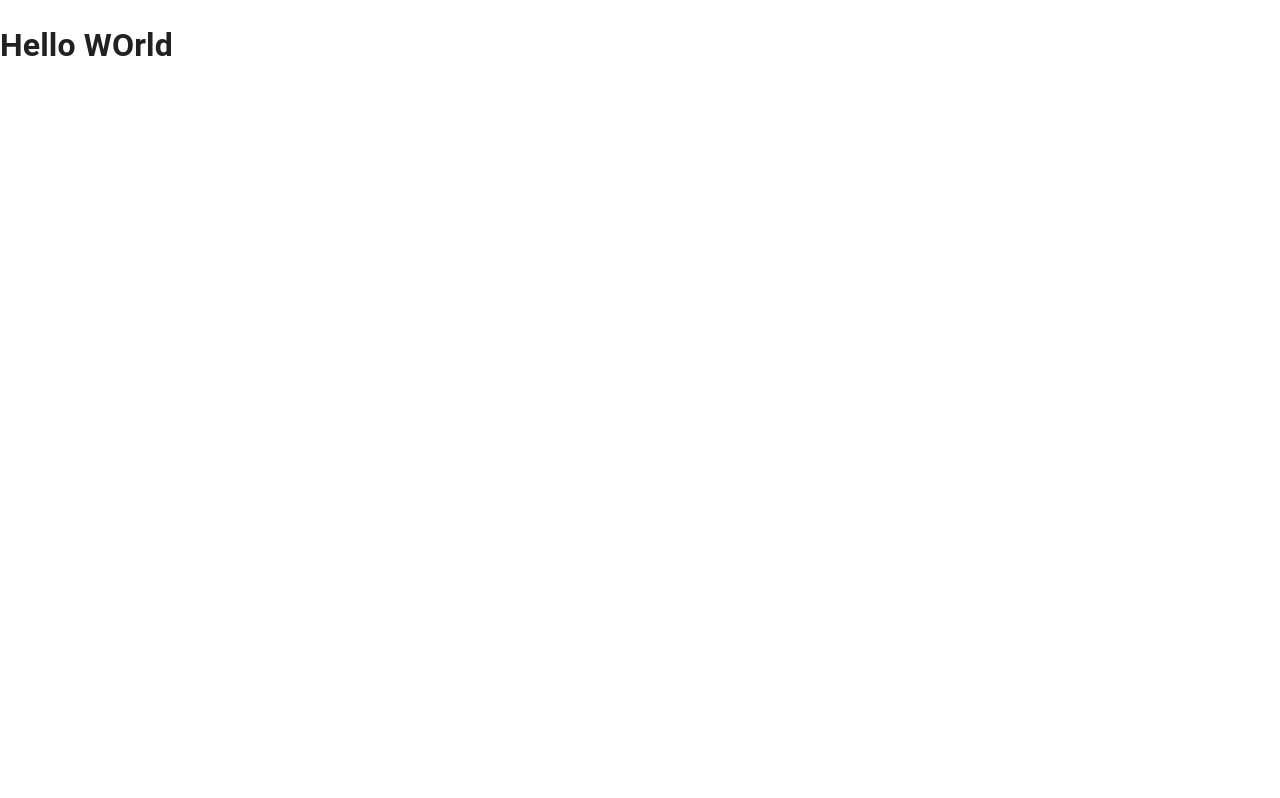
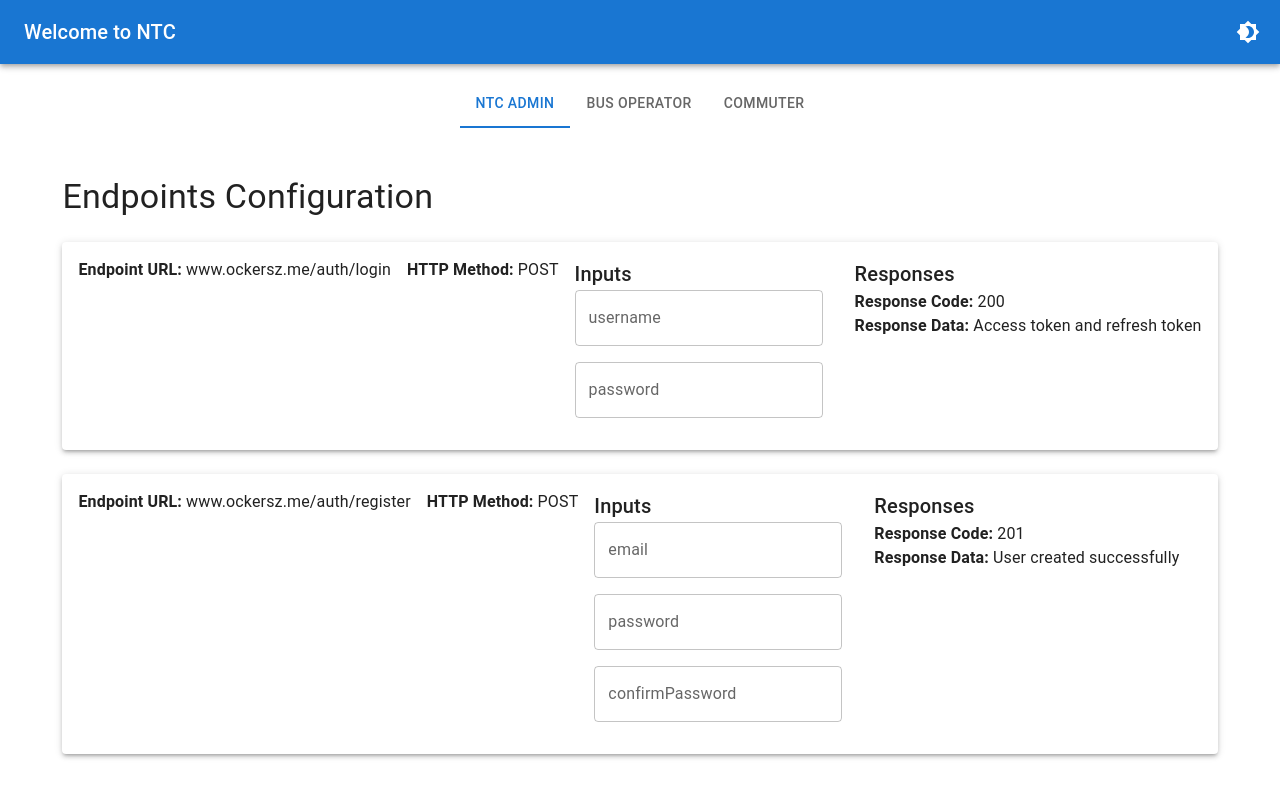
Before and after one commit to Ockersz/ntc_api, a React (Create React App) app in the folder exhibit-client/: page / in a window 1280 px wide. Shown: the top 798 px of the page. Built offline with nearby package versions, Linux system fonts and the light colour scheme.

Commit message:
Add main application structure with theme support and dynamic endpoint configuration

```diff
--- a/exhibit-client/src/App.js
+++ b/exhibit-client/src/App.js
@@ -1,9 +1,117 @@
-function App() {
+import { Brightness4, Brightness7 } from "@mui/icons-material";
+import {
+  AppBar,
+  Box,
+  CssBaseline,
+  IconButton,
+  Tab,
+  Tabs,
+  Toolbar,
+  Typography,
+} from "@mui/material";
+import { ThemeProvider, createTheme } from "@mui/material/styles";
+import React, { useState } from "react";
+import BusOperator from "./pages/BusOperator";
+import Commuter from "./pages/Commuter";
+import NtcAdmin from "./pages/NtcAdmin";
+
+function TabPanel(props) {
+  const { children, value, index, ...other } = props;
+
   return (
-    <div className="App">
-      <h1>Hello WOrld </h1>
+    <div
+      role="tabpanel"
+      hidden={value !== index}
+      id={`simple-tabpanel-${index}`}
+      aria-labelledby={`simple-tab-${index}`}
+      {...other}
+    >
+      {value === index && (
+        <Box sx={{ p: 3 }}>
+          <Typography>{children}</Typography>
+        </Box>
+      )}
     </div>
   );
 }
 
+function a11yProps(index) {
+  return {
+    id: `simple-tab-${index}`,
+    "aria-controls": `simple-tabpanel-${index}`,
+  };
+}
+
+function App() {
+  const [value, setValue] = useState(0);
+  const [darkMode, setDarkMode] = useState(false);
+
+  const handleChange = (event, newValue) => {
+    setValue(newValue);
+  };
+
+  const handleThemeChange = () => {
+    setDarkMode(!darkMode);
+  };
+
+  const theme = createTheme({
+    palette: {
+      mode: darkMode ? "dark" : "light",
+    },
+  });
+
+  return (
+    <ThemeProvider theme={theme}>
+      <CssBaseline />
+      <div className="App">
+        <AppBar position="static">
+          <Toolbar>
+            <Typography variant="h6" component="div" sx={{ flexGrow: 1 }}>
+              Welcome to NTC
+            </Typography>
+            <IconButton
+              edge="end"
+              color="inherit"
+              aria-label="mode"
+              onClick={handleThemeChange}
+            >
+              {darkMode ? <Brightness7 /> : <Brightness4 />}
+            </IconButton>
+          </Toolbar>
+        </AppBar>
+        <Box
+          sx={{
+            width: "100%",
+            bgcolor: "background.paper",
+            display: "flex",
+            justifyContent: "center",
+            alignItems: "center",
+            flexDirection: "column",
+            mt: 2,
+          }}
+        >
+          <Tabs
+            value={value}
+            onChange={handleChange}
+            aria-label="basic tabs example"
+          >
+            <Tab label="NTC Admin" {...a11yProps(0)} />
+            <Tab label="Bus Operator" {...a11yProps(1)} />
+            <Tab label="Commuter" {...a11yProps(2)} />
+          </Tabs>
+          <TabPanel value={value} index={0}>
+            <NtcAdmin theme={theme} />
+          </TabPanel>
+          <TabPanel value={value} index={1}>
+            <BusOperator theme={theme} />
+          </TabPanel>
+          <TabPanel value={value} index={2}>
+            <Commuter theme={theme} />
+          </TabPanel>
+        </Box>
+      </div>
+    </ThemeProvider>
+  );
+}
+
 export default App;
--- /dev/null
+++ b/exhibit-client/src/components/DynamicEndpoint.jsx
@@ -0,0 +1,75 @@
+import { Box, Paper, TextField, Typography } from "@mui/material";
+import Grid from "@mui/material/Grid2";
+import React, { useState } from "react";
+
+const DynamicEndpoint = ({ theme, endpoints }) => {
+  const [inputValues, setInputValues] = useState(
+    endpoints && endpoints.map((endpoint) => endpoint.inputs.map(() => ""))
+  );
+
+  console.log("DynamicEndpoint -> inputValues", endpoints);
+
+  const handleInputChange = (endpointIndex, inputIndex, value) => {
+    const newInputValues = [...inputValues];
+    newInputValues[endpointIndex][inputIndex] = value;
+    setInputValues(newInputValues);
+  };
+
+  return (
+    <Box sx={{ p: 3, backgroundColor: theme.palette.background.default }}>
+      <Typography variant="h4" sx={{ mb: 3 }}>
+        Endpoints Configuration
+      </Typography>
+      {endpoints &&
+        endpoints?.map((endpoint, index) => (
+          <Paper elevation={3} sx={{ p: 2, mb: 3 }} key={index}>
+            <Grid container spacing={2}>
+              <Grid item xs={12} md={6}>
+                <Typography variant="body1">
+                  <strong>Endpoint URL:</strong> {endpoint.url}
+                </Typography>
+              </Grid>
+              <Grid item xs={12} md={6}>
+                <Typography variant="body1">
+                  <strong>HTTP Method:</strong> {endpoint.method}
+                </Typography>
+              </Grid>
+              <Grid item xs={12}>
+                <Typography variant="h6">Inputs</Typography>
+                {endpoint.inputs.map((input, inputIndex) => (
+                  <Box key={inputIndex} sx={{ display: "flex", mb: 2 }}>
+                    <TextField
+                      label={input.name}
+                      value={inputValues[index][inputIndex]}
+                      onChange={(e) =>
+                        handleInputChange(index, inputIndex, e.target.value)
+                      }
+                      sx={{ mr: 2 }}
+                      fullWidth
+                    />
+                  </Box>
+                ))}
+              </Grid>
+              <Grid item xs={12}>
+                <Typography variant="h6">Responses</Typography>
+                {endpoint &&
+                  endpoint.response &&
+                  endpoint.response.map((response, responseIndex) => (
+                    <Box key={responseIndex} sx={{ mb: 2 }}>
+                      <Typography variant="body1">
+                        <strong>Response Code:</strong> {response.code}
+                      </Typography>
+                      <Typography variant="body1">
+                        <strong>Response Data:</strong> {response.data}
+                      </Typography>
+                    </Box>
+                  ))}
+              </Grid>
+            </Grid>
+          </Paper>
+        ))}
+    </Box>
+  );
+};
+
+export default DynamicEndpoint;
--- /dev/null
+++ b/exhibit-client/src/pages/BusOperator.jsx
@@ -0,0 +1,11 @@
+import React from "react";
+
+const BusOperator = ({ theme }) => {
+  return (
+    <div>
+      <h1>Bus Operator</h1>
+    </div>
+  );
+};
+
+export default BusOperator;
--- /dev/null
+++ b/exhibit-client/src/pages/Commuter.jsx
@@ -0,0 +1,11 @@
+import React from "react";
+
+const Commuter = () => {
+  return (
+    <div>
+      <h1>Commuter</h1>
+    </div>
+  );
+};
+
+export default Commuter;
--- /dev/null
+++ b/exhibit-client/src/pages/NtcAdmin.jsx
@@ -0,0 +1,32 @@
+import { ThemeProvider } from "@emotion/react";
+import React from "react";
+import DynamicEndpoint from "../components/DynamicEndpoint";
+
+const endpoints = [
+  {
+    url: "www.ockersz.me/auth/login",
+    method: "POST",
+    inputs: [{ name: "username" }, { name: "password" }],
+    response: [{ code: "200", data: "Access token and refresh token" }],
+  },
+  {
+    url: "www.ockersz.me/auth/register",
+    method: "POST",
+    inputs: [
+      { name: "email" },
+      { name: "password" },
+      { name: "confirmPassword" },
+    ],
+    response: [{ code: "201", data: "User created successfully" }],
+  },
+];
+
+const NtcAdmin = ({ theme }) => {
+  return (
+    <ThemeProvider theme={theme}>
+      <DynamicEndpoint theme={theme} endpoints={endpoints} />
+    </ThemeProvider>
+  );
+};
+
+export default NtcAdmin;
```
